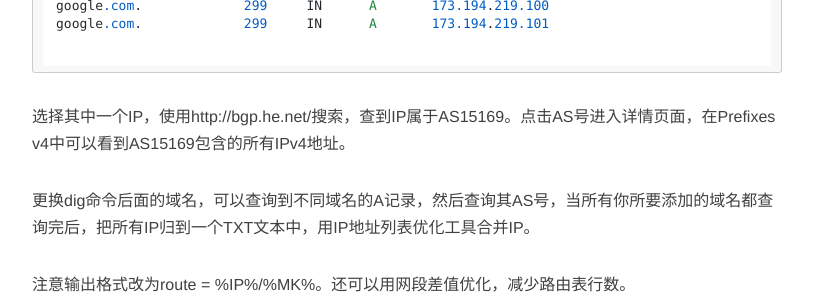
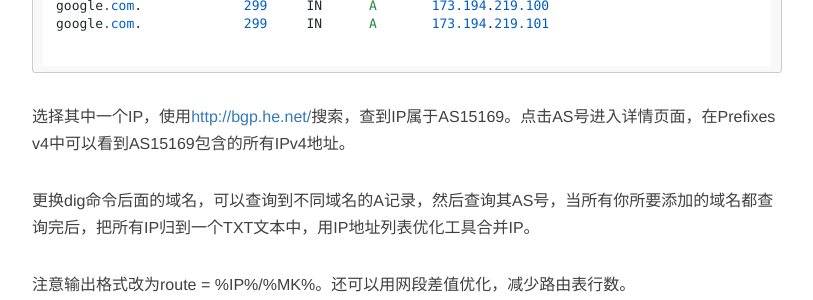
Before and after one commit to EwanZhang/EwanZhang, a Jekyll site: the page built from _posts/2015-08-27-如何制作FQ路由表.md, in a window 1280 px wide. Shown: the part 1159-1459 px from the top of the page, without its empty margins (233-1046 px from the left). Built offline with Jekyll 4.4.1, drawn with Linux system fonts in a browser that asks for light colours; nearby versions of some CDN libraries; comment, search, counter and statistics services are not loaded; part of the change alters nothing that is shown.

```diff
--- a/_posts/2015-08-27-如何制作FQ路由表.md
+++ b/_posts/2015-08-27-如何制作FQ路由表.md
@@ -43,7 +43,7 @@ google.com.             299     IN      A       173.194.219.101
 
 ~~~
 
-选择其中一个IP，使用http://bgp.he.net/搜索，查到IP属于AS15169。点击AS号进入详情页面，在Prefixes v4中可以看到AS15169包含的所有IPv4地址。
+选择其中一个IP，使用[http://bgp.he.net/](http://bgp.he.net/ "Title")搜索，查到IP属于AS15169。点击AS号进入详情页面，在Prefixes v4中可以看到AS15169包含的所有IPv4地址。
 
 更换dig命令后面的域名，可以查询到不同域名的A记录，然后查询其AS号，当所有你所要添加的域名都查询完后，把所有IP归到一个TXT文本中，用IP地址列表优化工具合并IP。
 
```
